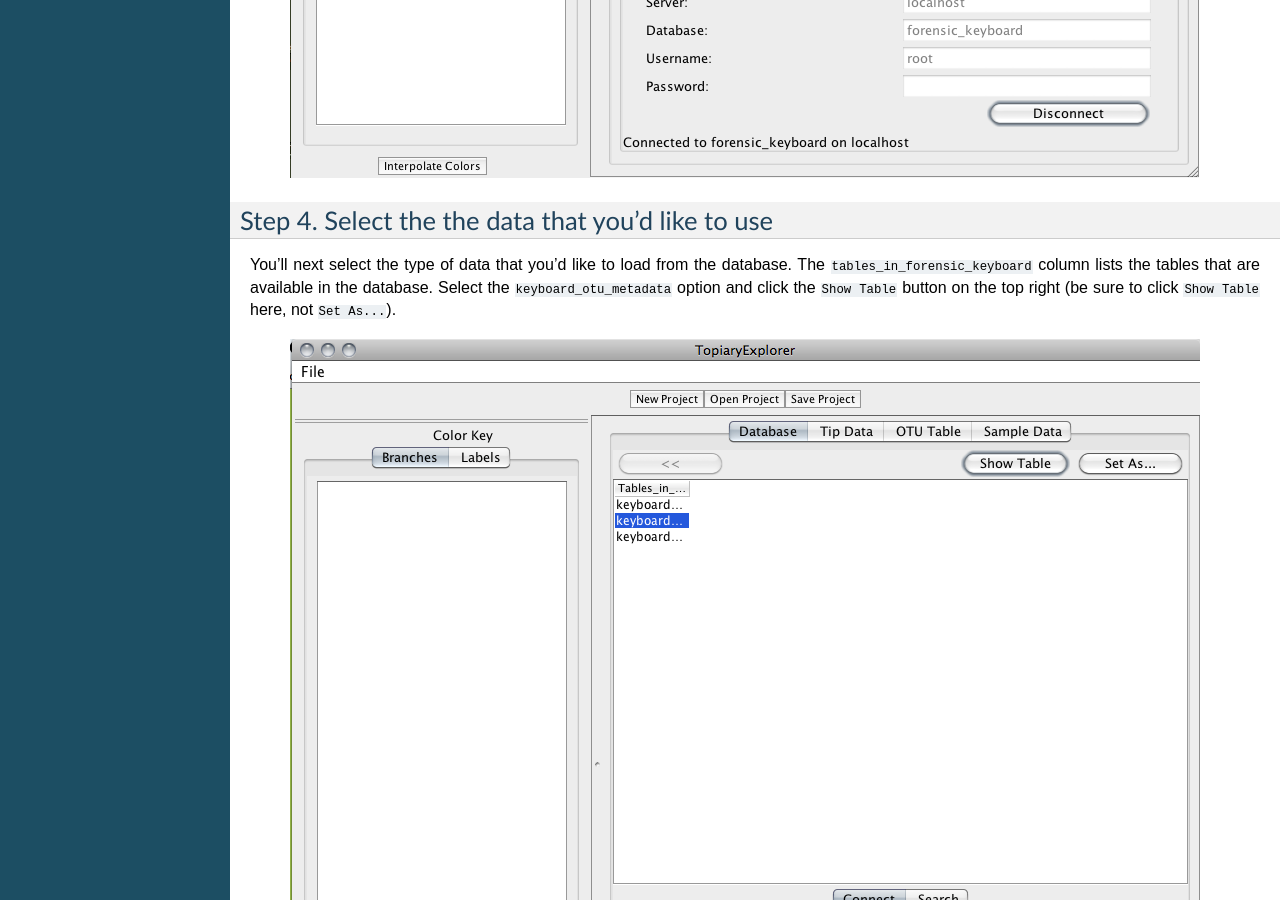
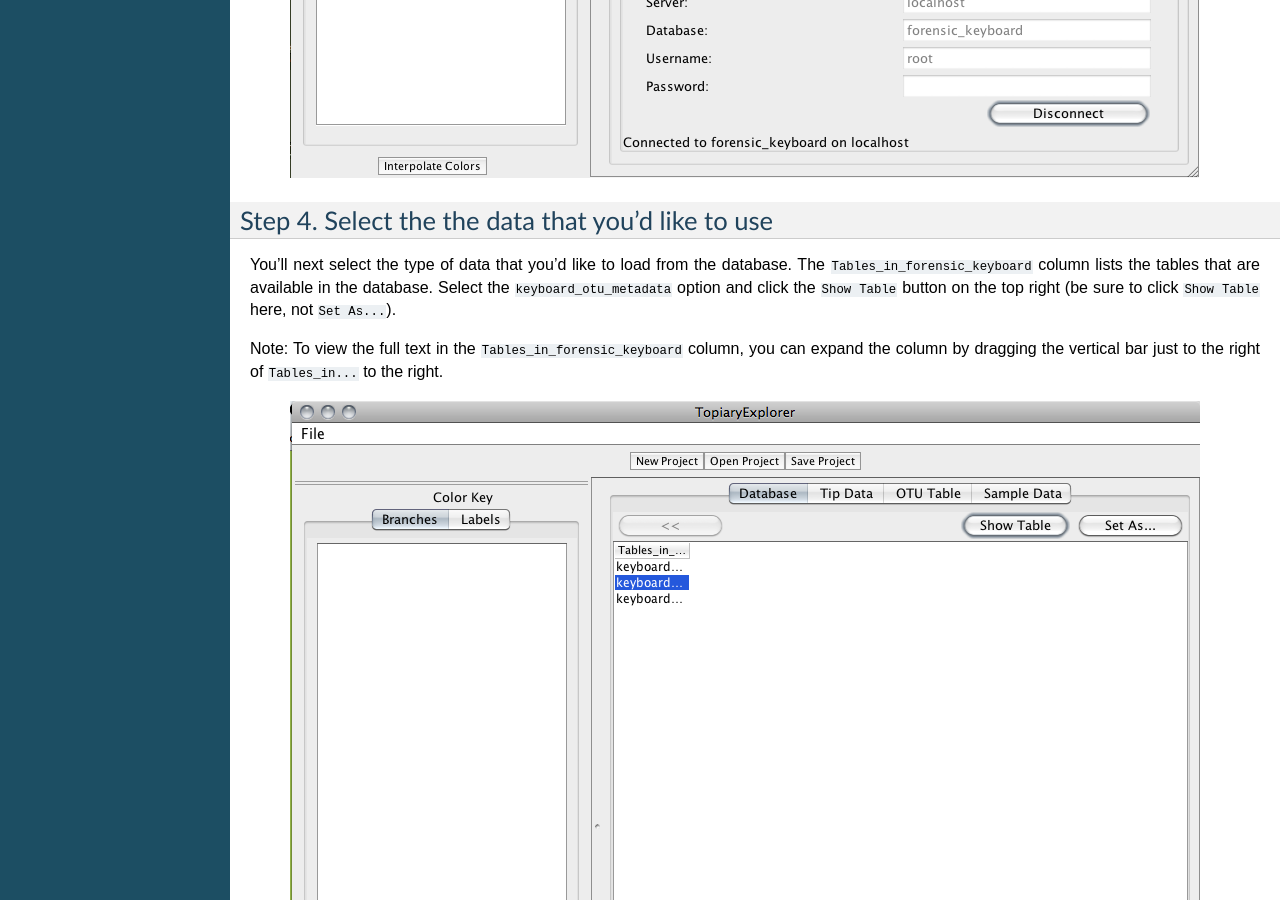
Before and after one commit to qiime/Topiary-Explorer, a Sphinx documentation site: the page built from user_guide/source/database_connectivity.rst, in a window 1280 px wide and 900 px high, scrolled down 3217 px. Built offline with Sphinx 7.4.7, drawn with Linux system fonts in a browser that asks for light colours; some of the changed lines change nothing that is shown; some of the changed text lies outside the part shown.

Commit message:
Some changes to the tutorial.
git-svn-id: svn+ssh://svn.code.sf.net/p/topiaryexplorer/code/trunk/main@439 05d1262b-b726-4fff-8b9f-3609a8a82e43

```diff
--- a/user_guide/source/database_connectivity.rst
+++ b/user_guide/source/database_connectivity.rst
@@ -8,7 +8,7 @@
 Assumptions made in this tutorial
 ---------------------------------
 
- * Prior to working through this tutorial we recommend running through the `TopiaryExplorer Overview Tutorial <./quickstart.rst>`_ which will show you how to work with the basic features of TopiaryExplorer. This tutorial assumes that you already know how to load the TopiaryExplorer application and that you have some familiarity with the basic interface.
+ * Prior to working through this tutorial we recommend running through the `TopiaryExplorer Overview Tutorial <./quickstart.html>`_ which will show you how to work with the basic features of TopiaryExplorer. This tutorial assumes that you already know how to load the TopiaryExplorer application and that you have some familiarity with the basic interface.
 
  * You should also first review the `TopiaryExplorer Window <./topiaryexplorer_window.html>`_ guide, which covers the Database Pane.
 
@@ -18,7 +18,7 @@
 --------------------
 All of the files you need to complete this tutorial are packaged in the ``examples`` directory of the TopiaryExplorer package.
 
- * mysql Database Dump File (keyboard.sql): This is a mysql database dump that contains all of the tip data (keyboard_otu_metadata.txt), OTU abundance data (keyboard_otu_table.txt), and sample data (keyboard_mapping.txt) included in the ``examples`` directory and the `TopiaryExplorer Overview Tutorial <./quickstart.rst>`_.
+ * mysql Database Dump File (keyboard.sql): This is a mysql database dump that contains all of the tip data (keyboard_otu_metadata.txt), OTU abundance data (keyboard_otu_table.txt), and sample data (keyboard_mapping.txt) included in the ``examples`` directory and the `TopiaryExplorer Overview Tutorial <./quickstart.html>`_.
 
  * Newick-format tree (keyboard.tre): a tree in newick format with tip labels and branch lengths.
 
@@ -53,7 +53,9 @@
 
 Step 4. Select the the data that you'd like to use
 --------------------------------------------------
-You'll next select the type of data that you'd like to load from the database. The ``tables_in_forensic_keyboard`` column lists the tables that are available in the database. Select the ``keyboard_otu_metadata`` option and click the ``Show Table`` button on the top right (be sure to click ``Show Table`` here, not ``Set As...``).
+You'll next select the type of data that you'd like to load from the database. The ``Tables_in_forensic_keyboard`` column lists the tables that are available in the database. Select the ``keyboard_otu_metadata`` option and click the ``Show Table`` button on the top right (be sure to click ``Show Table`` here, not ``Set As...``).
+
+Note: To view the full text in the ``Tables_in_forensic_keyboard`` column, you can expand the column by dragging the vertical bar just to the right of ``Tables_in...`` to the right.
 
 
 .. figure::  _images/show_table.png
@@ -68,7 +70,7 @@
 
 Step 6. Set another data type
 -----------------------------
-To set another data type, click on the ``Database`` tab in the top of the window. Click the ``<<`` button to return to the list of available tables. Select the ``keyboard_mapping`` option, and set this as ``Sample Data`` (as in Step 5). This will open the ``SampleData`` tab.
+To set another data type, click on the ``Database`` tab in the top of the window. Click the ``<<`` button to return to the list of available tables. Select the ``keyboard_mapping`` option and click ``Show Table``. Then set this as ``Sample Data`` by clicking ``Set As...`` (as in Step 5). This will open the ``SampleData`` tab.
 
 .. figure:: _images/set_results_as_otu_sample_data.png
    :align:  center
@@ -82,4 +84,4 @@
    :align:   center
 
 
-This last step was covered very quickly here: if you got lost you should refer to the `TopiaryExplorer Overview Tutorial <./quickstart.rst>`_ which goes through the steps for coloring a tree in a lot more detail.
+This last step was covered very quickly here: if you got lost you should refer to the `TopiaryExplorer Overview Tutorial <./quickstart.html>`_ which goes through the steps for coloring a tree in a lot more detail.
```
